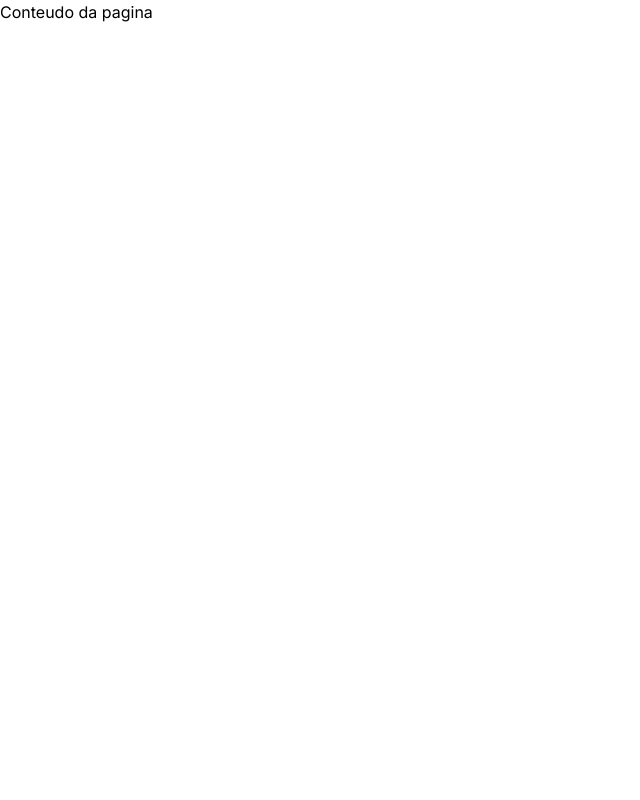
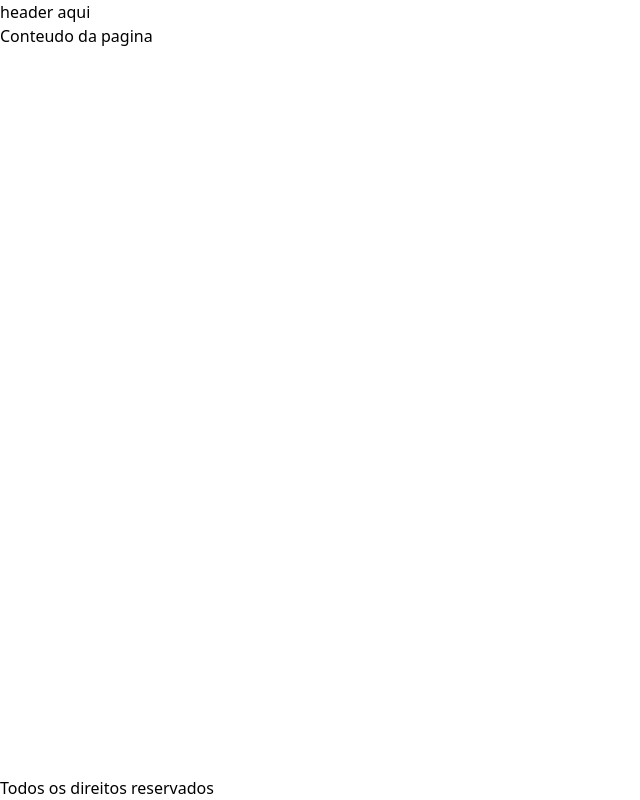
Before and after one commit to luanavss/next-cp3, a Next.js app: page / in a window 1280 px wide. Shown: the whole page, without its empty margins (0-640 px from the left). Built offline with nearby package versions, Linux system fonts and the light colour scheme.

Commit message:
Componentes Header e Footer

```diff
--- /dev/null
+++ b/Components/Footer/index.tsx
@@ -0,0 +1,11 @@
+const Footer = () => {
+    return (
+        <>
+        <footer>
+            <p>Todos os direitos reservados</p>
+        </footer>
+        </>
+    );
+}
+
+export default Footer;
--- /dev/null
+++ b/Components/Header/index.tsx
@@ -0,0 +1,11 @@
+const Header = () => {
+    return (
+        <>
+        <header>
+            <p>header aqui</p>
+        </header>
+        </>
+    );
+}
+
+export default Header;
--- a/app/layout.tsx
+++ b/app/layout.tsx
@@ -1,12 +1,14 @@
 import type { Metadata } from "next";
 import { Inter } from "next/font/google";
 import "./globals.css";
+import Header from "../Components/Header";
+import Footer from "../Components/Footer";
 
 const inter = Inter({ subsets: ["latin"] });
 
 export const metadata: Metadata = {
-  title: "Create Next App",
-  description: "Generated by create next app",
+  title: "Lista de animes",
+  description: "Assista os animes do momento aqui",
 };
 
 export default function RootLayout({
@@ -16,7 +18,11 @@
 }>) {
   return (
     <html lang="en">
-      <body className={inter.className}>{children}</body>
+      <body className="flex flex-col h-screen" >
+        <Header />
+        {children}
+       <Footer />
+       </body>
     </html>
   );
 }
--- a/app/page.tsx
+++ b/app/page.tsx
@@ -2,7 +2,7 @@
 
 export default function Home() {
   return (
-    <main className="flexAuto">
+    <main className="flex-auto">
       Conteudo da pagina
     </main>
   )
```
